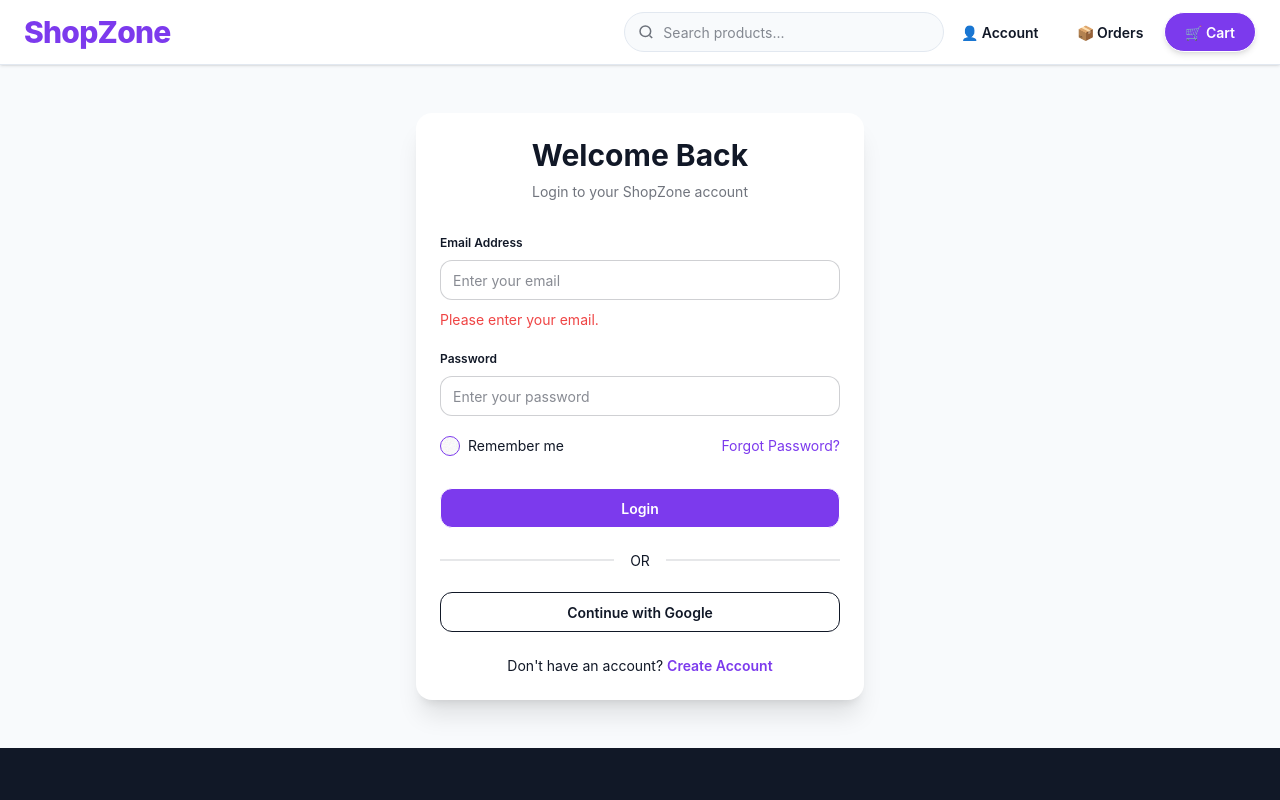
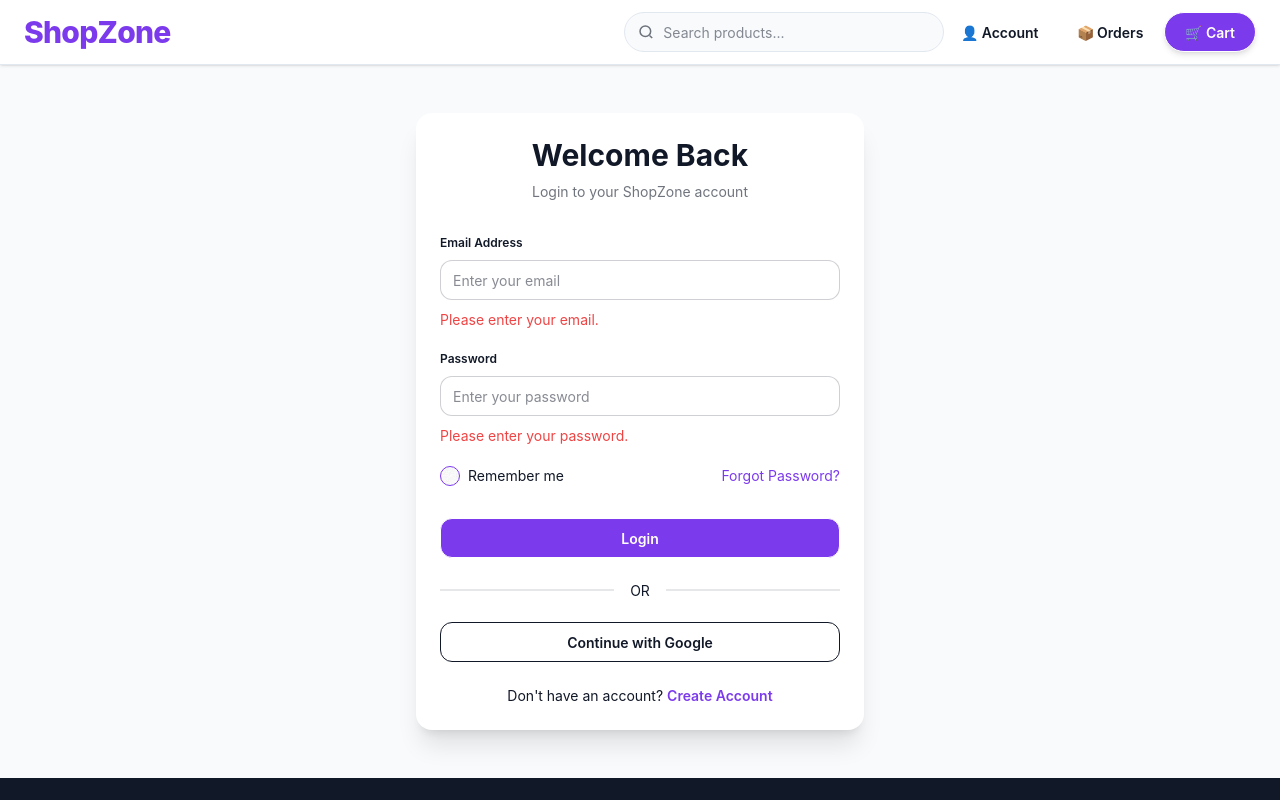
Before and after one commit to salmanshahidmalik/Ecommerce-Store, a React (Vite) app: page /login in a window 1280 px wide. Both pictures are taken after a click on the button "Login". Shown: the top 800 px of the page. Built offline with nearby package versions, Linux system fonts and the light colour scheme.

Commit message:
login errors incorporated on the ui

```diff
--- a/src/pages/Login.jsx
+++ b/src/pages/Login.jsx
@@ -83,6 +83,11 @@
               value ={password}
               onChange={(e) => setPassword(e.target.value)}
             />
+            {passwordError && (
+              <p className="text-error text-sm mt-1">
+                {passwordError}
+              </p>
+            )}
 
           </fieldset>
 
```
